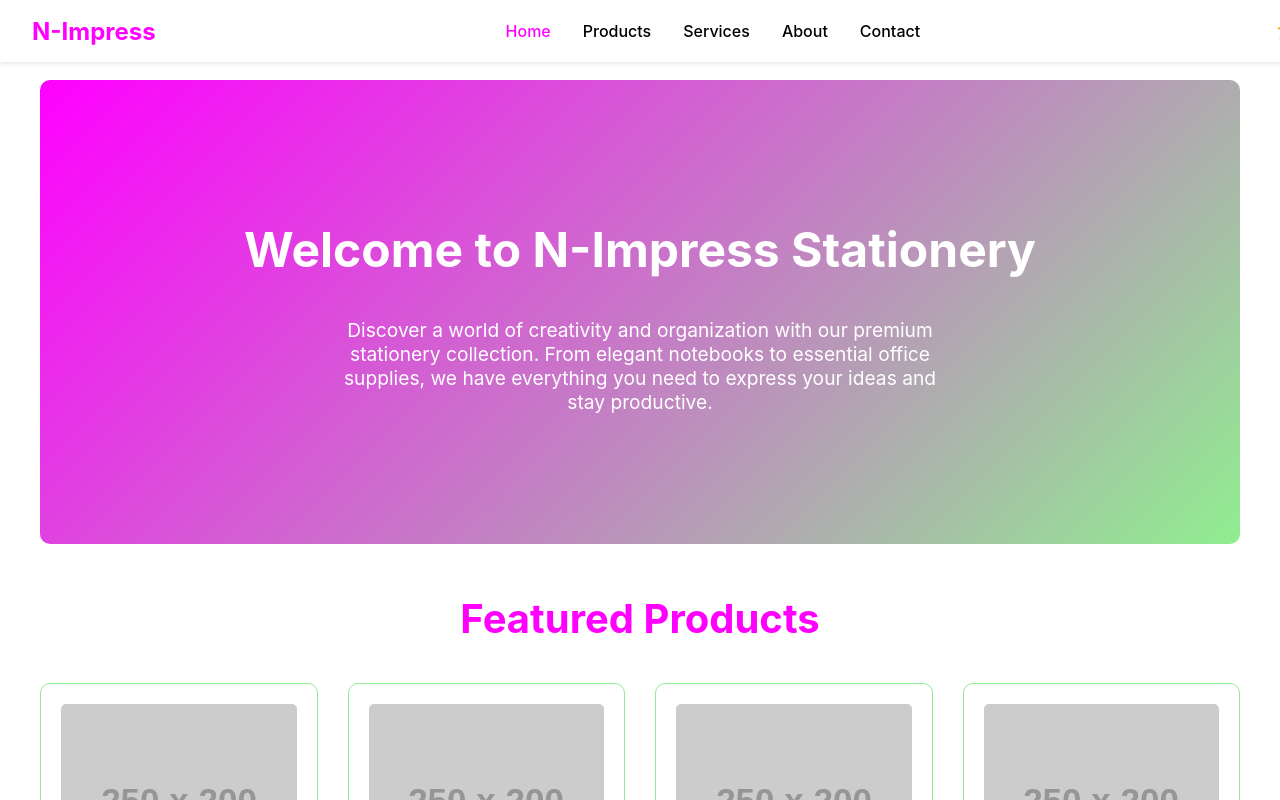
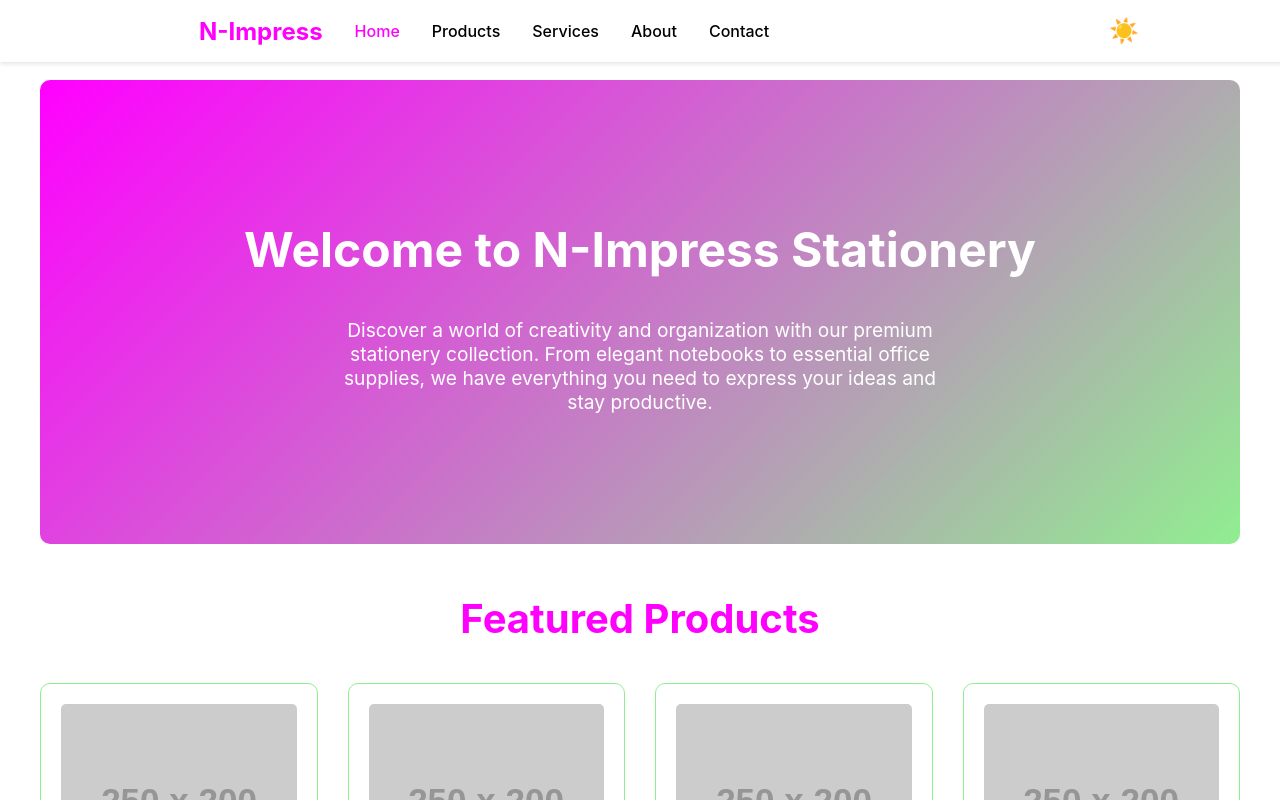
Before and after one commit to AnzzzGM/papeleria_N_impress_web, a React (Create React App) app: page / in a window 1280 px wide. Shown: the top 800 px of the page. Built offline with nearby package versions, Linux system fonts and the light colour scheme.

Commit message:
09-mod-archive: Se modifico el archivo src/components/NavBar.js para arreglar el boton de tema en la barra de navegacion

```diff
--- a/src/components/NavBar.js
+++ b/src/components/NavBar.js
@@ -20,7 +20,7 @@ import { useTheme } from '../hooks/useTheme';
 
 const Nav = styled.nav`
   display: flex;
-  justify-content: space-between;
+  justify-content: space-around;
   align-items: center;
   padding: 1rem 2rem;
   background-color: ${({ theme }) => theme.colors.background};
@@ -30,6 +30,18 @@ const Nav = styled.nav`
   top: 0;
   width: 100%;
   z-index: 1000;
+`;
+
+const LeftSection = styled.div`
+  display: flex;
+  align-items: center;
+  gap: 2rem;
+`;
+
+const RightSection = styled.div`
+  display: flex;
+  align-items: center;
+  gap: 1rem;
 `;
 
 const Logo = styled.div`
@@ -42,7 +54,7 @@ const NavLinks = styled.div`
   display: flex;
   gap: 2rem;
 
-  @media (max-width: 768px) {
+  @media (max-width: 760px) {
     display: none;
   }
 `;
@@ -50,7 +62,7 @@ const NavLinks = styled.div`
 const MobileMenu = styled.div`
   display: none;
 
-  @media (max-width: 768px) {
+  @media (max-width: 760px) {
     display: flex;
     flex-direction: column;
     position: absolute;
@@ -133,10 +145,9 @@ const NavBar = memo(() => {
 
   return (
     <Nav>
-      {/* Brand logo */}
+      {/* Left section: Logo and navigation links */}
+      <LeftSection>
         <Logo>N-Impress</Logo>
-
-      {/* Desktop navigation links */}
         <NavLinks>
           <StyledNavLink to="/" end>Home</StyledNavLink>
           <StyledNavLink to="/products">Products</StyledNavLink>
@@ -144,9 +155,10 @@ const NavBar = memo(() => {
           <StyledNavLink to="/about">About</StyledNavLink>
           <StyledNavLink to="/contact">Contact</StyledNavLink>
         </NavLinks>
+      </LeftSection>
 
-      {/* Theme toggle and mobile menu button */}
-      <div style={{ display: 'flex', alignItems: 'center', gap: '1rem' }}>
+      {/* Right section: Theme toggle and mobile menu button */}
+      <RightSection>
         <ThemeToggle onClick={toggleTheme}>
           {/* Display sun emoji for light theme, moon for dark theme */}
           {theme === 'light' ? '☀️' : '🌙'}
@@ -154,7 +166,7 @@ const NavBar = memo(() => {
         <Hamburger onClick={toggleMenu}>
           ☰
         </Hamburger>
-      </div>
+      </RightSection>
 
       {/* Mobile menu overlay - conditionally rendered */}
       {isOpen && (
```
Lines whose indentation alone changed are shown as unchanged.
